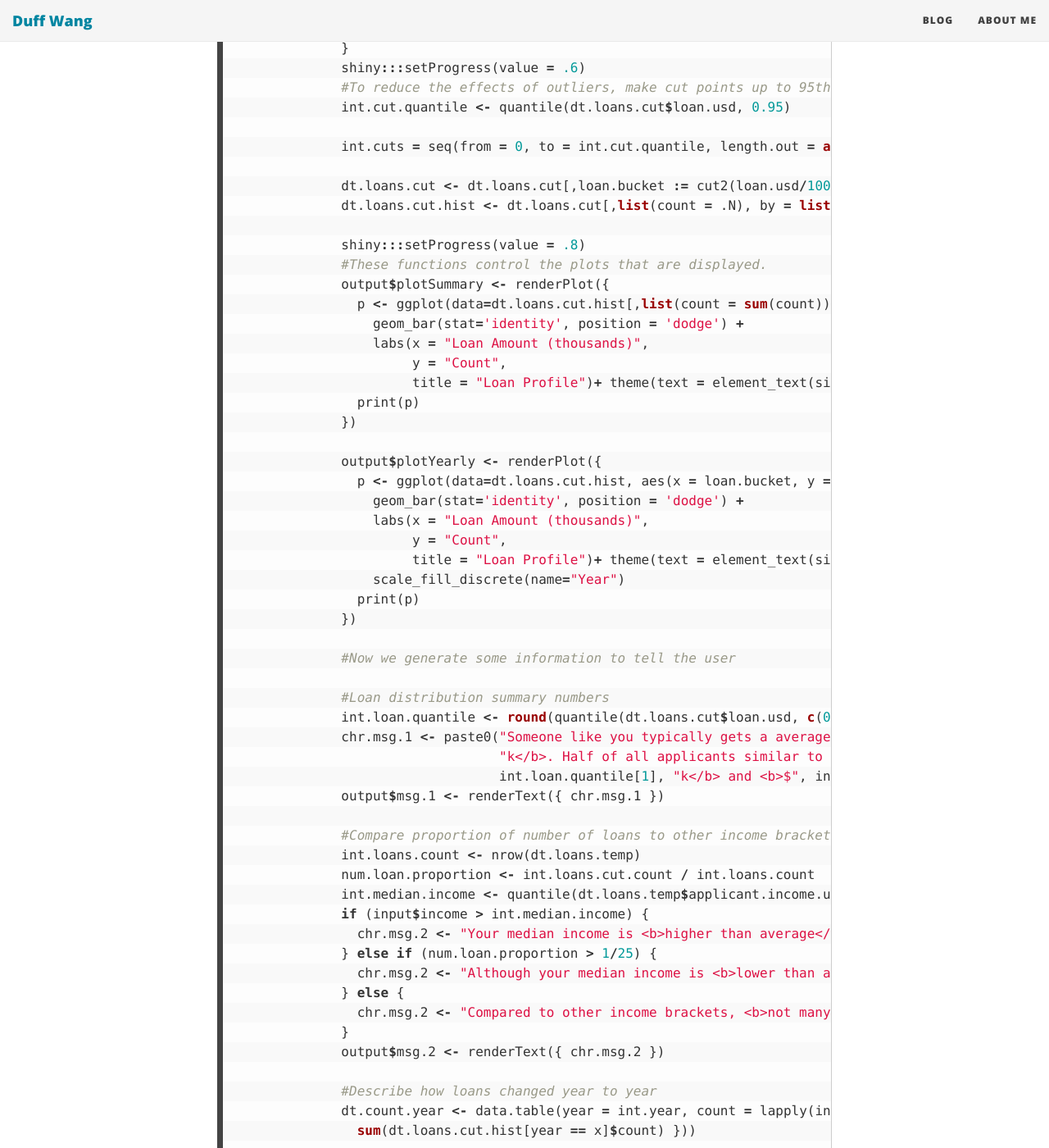
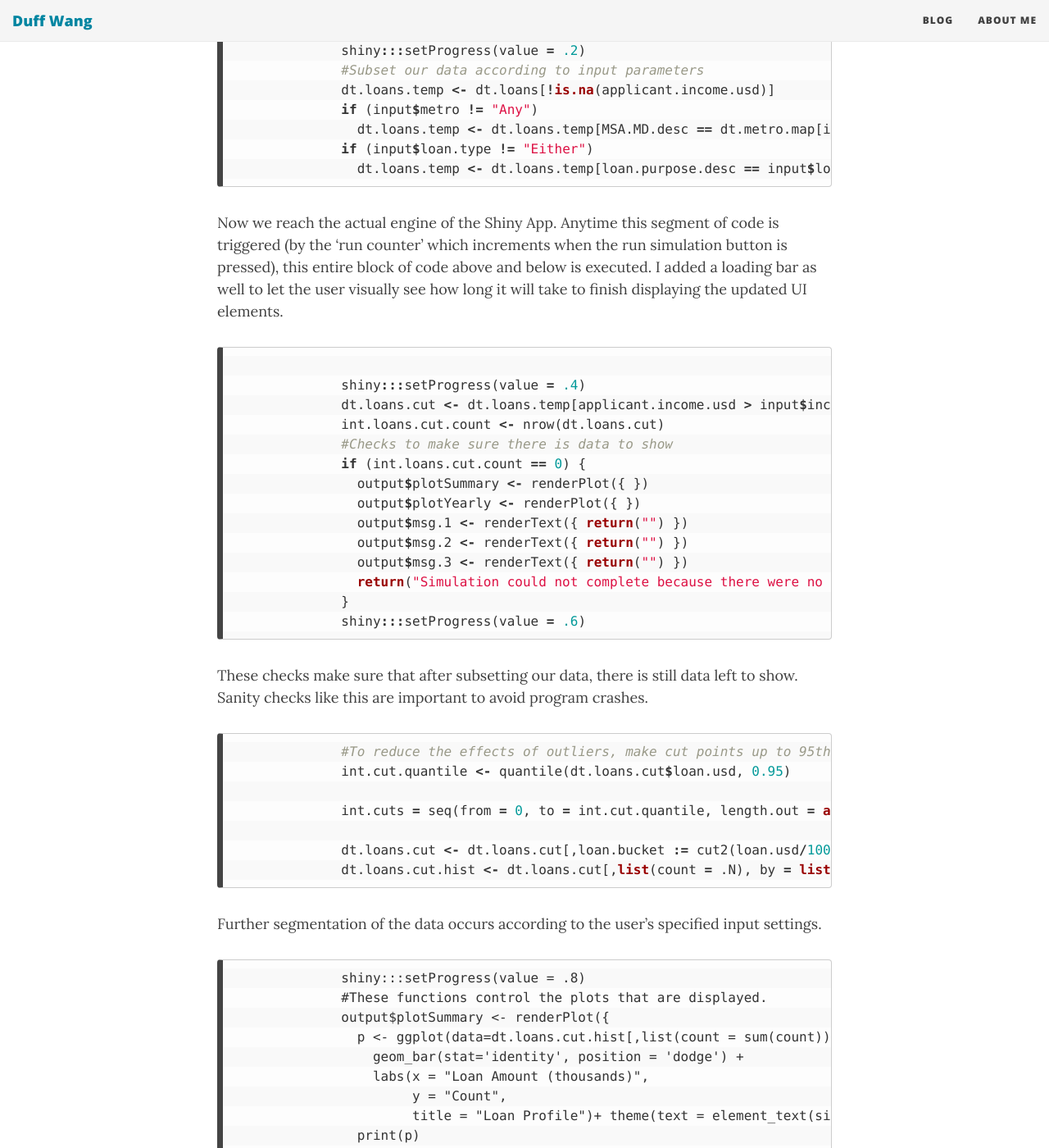
Before and after one commit to duffwang/duffwang.github.io, a Jekyll site: the page built from _posts/2019-03-02-shiny.md, in a window 1280 px wide and 1400 px high, scrolled down 3392 px. Shown: the whole window at 82% size. Built offline with Jekyll 4.4.1, drawn with Linux system fonts in a browser that asks for light colours; nearby versions of some CDN libraries; comment, search, counter and statistics services are not loaded; some of the changed text lies outside the part shown.

Commit message:
add more comments

````diff
--- a/_posts/2019-03-02-shiny.md
+++ b/_posts/2019-03-02-shiny.md
@@ -37,6 +37,11 @@ LoanSimulationShiny <- function(dt.loans) {
   setkey(dt.loans, MSA.MD.desc, loan.purpose.desc, applicant.income.usd, year, code.agency, id.respondent, sequence.number)
   global.run.counter <- 0L
 
+```
+
+The above code prepares the data prior to beginning the Shiny App. Once we call shinyApp(), the Shiny App is launched until the user closes it.
+
+```r
   shinyApp(
     #ui section lays out the shiny tool format using the fluid page format
     ui = fluidPage(
@@ -75,6 +80,11 @@ LoanSimulationShiny <- function(dt.loans) {
       ))
     ),
 
+```
+
+This segment of code specifies the UI. Each element of the user interface is given a label, which is used in the server side code. Whenever an element is triggered, every function in the server code with that label is run and the UI elements are refreshed.
+
+```r
     server = function(input, output, session) {
 
       #These are the reactive inputs
@@ -93,6 +103,11 @@ LoanSimulationShiny <- function(dt.loans) {
                              min = 2, max = 14, value = 8, step = 1) )
       })
 
+```
+
+These are simple elements that return various input features such as radio buttons and sliders. The selection made by the user is stored in an appropriate variable in the *output* variable.
+
+```r
       #This renders the actual simulation output
       output$runSimulationInfo <- renderText({
 
@@ -112,6 +127,11 @@ LoanSimulationShiny <- function(dt.loans) {
                 dt.loans.temp <- dt.loans.temp[MSA.MD.desc == dt.metro.map[input$metro]$value[[1]]]
               if (input$loan.type != "Either")
                 dt.loans.temp <- dt.loans.temp[loan.purpose.desc == input$loan.type]
+```
+
+Now we reach the actual engine of the Shiny App. Anytime this segment of code is triggered (by the 'run counter' which increments when the run simulation button is pressed), this entire block of code above and below is executed. I added a loading bar as well to let the user visually see how long it will take to finish displaying the updated UI elements.
+
+```r
 
               shiny:::setProgress(value = .4)
               dt.loans.cut <- dt.loans.temp[applicant.income.usd > input$income - 5000 & applicant.income.usd < input$income + 5000]
@@ -126,6 +146,11 @@ LoanSimulationShiny <- function(dt.loans) {
                 return("Simulation could not complete because there were no historical loans with your demographic profile.")
               }
               shiny:::setProgress(value = .6)
+```
+
+These checks make sure that after subsetting our data, there is still data left to show. Sanity checks like this are important to avoid program crashes.
+
+```r
               #To reduce the effects of outliers, make cut points up to 95th percentile. cut2's minmax will take care of outliers.
               int.cut.quantile <- quantile(dt.loans.cut$loan.usd, 0.95)
 
@@ -133,7 +158,11 @@ LoanSimulationShiny <- function(dt.loans) {
 
               dt.loans.cut <- dt.loans.cut[,loan.bucket := cut2(loan.usd/1000, cuts = round(int.cuts/1000))]
               dt.loans.cut.hist <- dt.loans.cut[,list(count = .N), by = list(year, loan.bucket)]
+```
 
+Further segmentation of the data occurs according to the user's specified input settings.
+
+```
               shiny:::setProgress(value = .8)
               #These functions control the plots that are displayed.
               output$plotSummary <- renderPlot({
@@ -154,7 +183,11 @@ LoanSimulationShiny <- function(dt.loans) {
                   scale_fill_discrete(name="Year")
                 print(p)
               })
+```
 
+Finally, we generate the appropriate graphs using ggplot2. We bind them to the appropriate output variables, which correspond to UI elements.
+
+```r
               #Now we generate some information to tell the user
 
               #Loan distribution summary numbers
@@ -241,12 +274,15 @@ LoanSimulationShiny <- function(dt.loans) {
 }
 ```
 
-Once that is setup, simply call the function to begin the Shiny simulation.
+For flavor, we use a series of if-then statements to do some basic analysis of the returned data, and display some text indicating what the home loan market looks like to the chosen demographic.
+
 
 ```r
 LoanSimulationShiny(dt.loans) #dt.loans comes from the same dataset used in the previous two blog posts
 ```
 
+Once that is setup, we simply call the function to begin the Shiny simulation. That's it!
+
 ### Remarks
 
 As you can see, Shiny can be a powerful tool in allowing a user to interact with data. It can be used for data visualization, tools, dashboards, etc. Feel free to leave comments or questions below.
````
Also changed, not shown: 1 other file.
